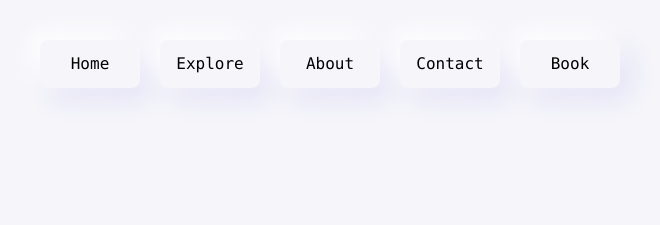
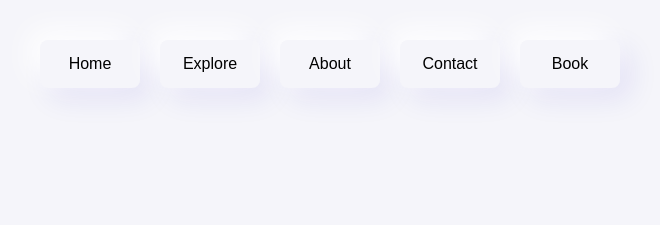
Before and after one commit to SaruhasanT/Ligt-Studios, a plain HTML site: page index.html in a window 1280 px wide. Shown: the top 225 px of the page, 620-1280 px from the left. Drawn offline with Linux system fonts and the light colour scheme.

Commit message:
Update style.css

```diff
--- a/style.css
+++ b/style.css
@@ -57,8 +57,6 @@ nav ul > li {
   cursor: pointer;
   display: flex;
   position: relative;
-  font-family: "Cascadia Code", Consolas, Monaco, "Andale Mono", "Ubuntu Mono",
-    monospace;
   font-size: 1rem;
   justify-content: center;
   line-height: 1.5rem;
```
